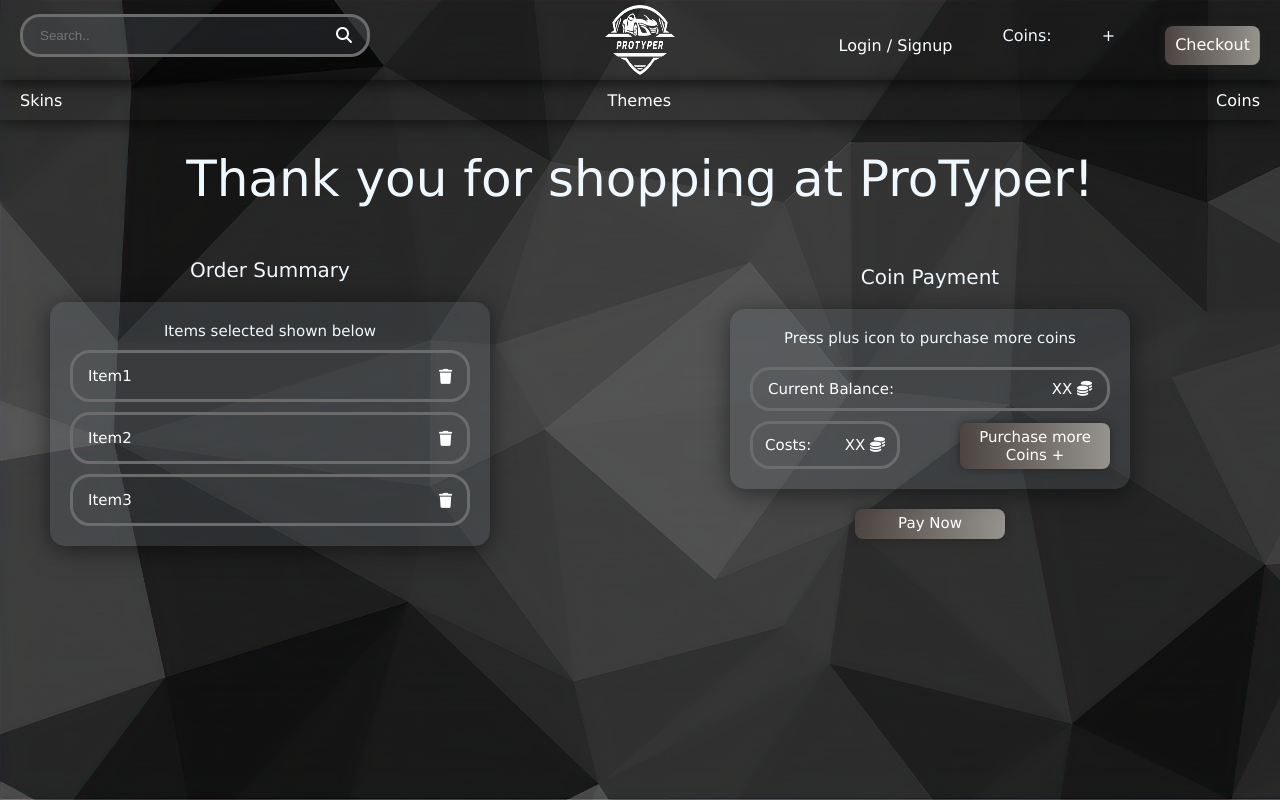
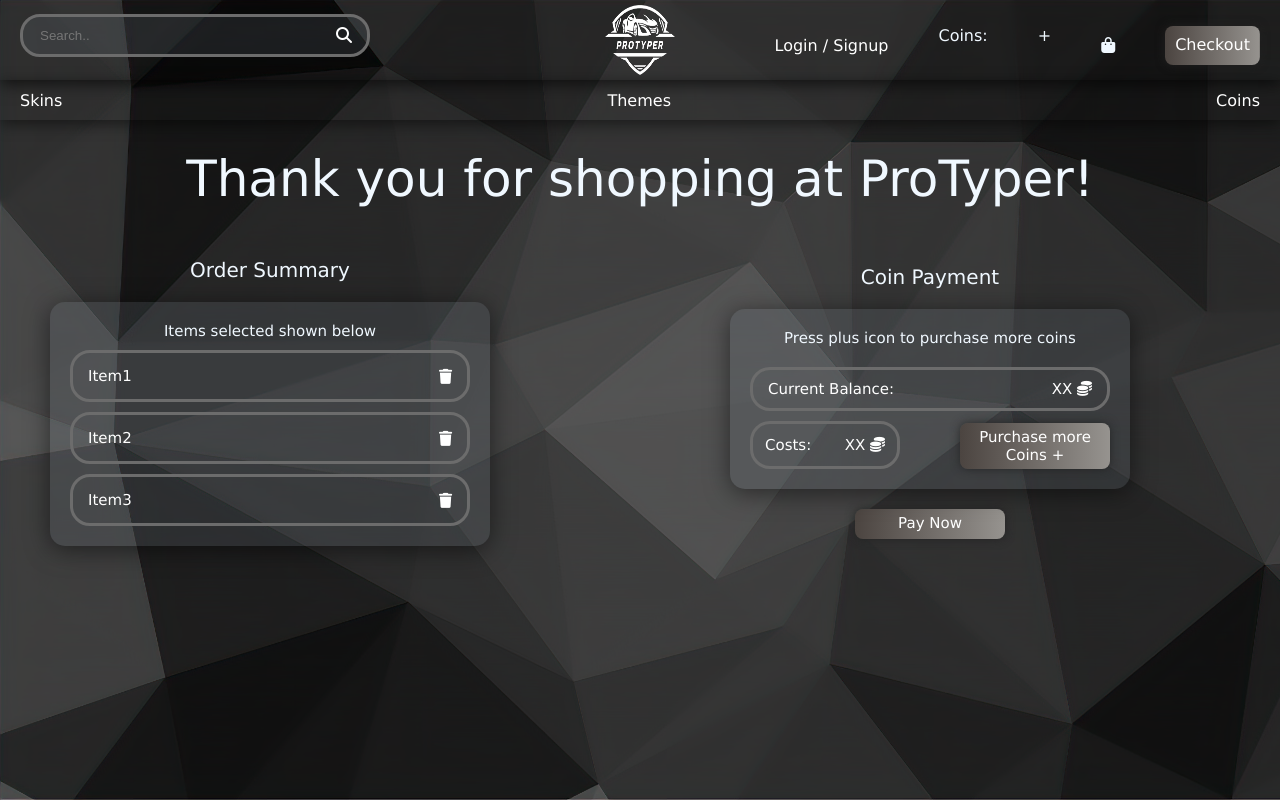
Before and after one commit to Ajan0211/ProTyper, a React (Vite) app in the folder pro-typer/: page /CoinsCheckout in a window 1280 px wide. Built offline with nearby package versions, Linux system fonts and the light colour scheme; no server answers.

Commit message:
Adding bag pop up back onto ShopNav

```diff
--- a/pro-typer/src/ShopNav.jsx
+++ b/pro-typer/src/ShopNav.jsx
@@ -73,7 +73,7 @@ function ShopNav(props) {
             +
           </div>
 
-          {/* <div className="shopnav-item1">
+          <div className="shopnav-item1">
             <div
               className="bag-button"
               onClick={() =>
@@ -85,7 +85,7 @@ function ShopNav(props) {
               <i className="fa-solid fa-bag-shopping"></i>
             </div>
             <Bag popUp={popUp} />
-          </div> */}
+          </div>
 
           <div
             className="checkout-button"
```
